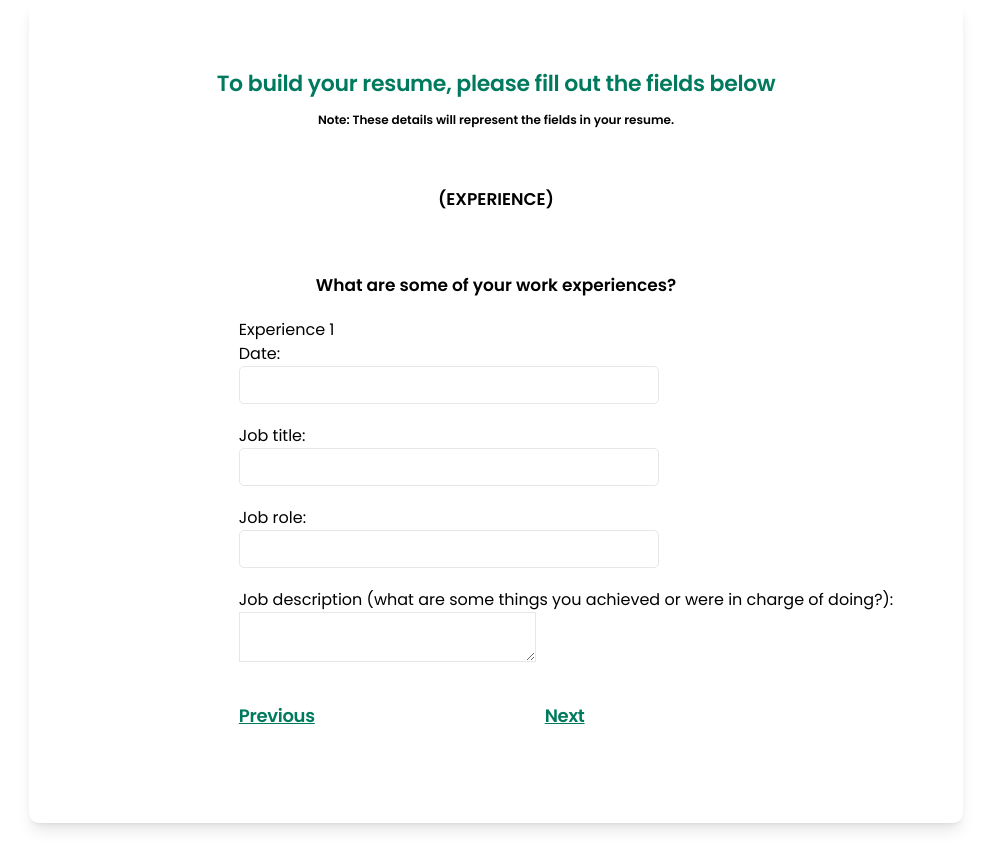
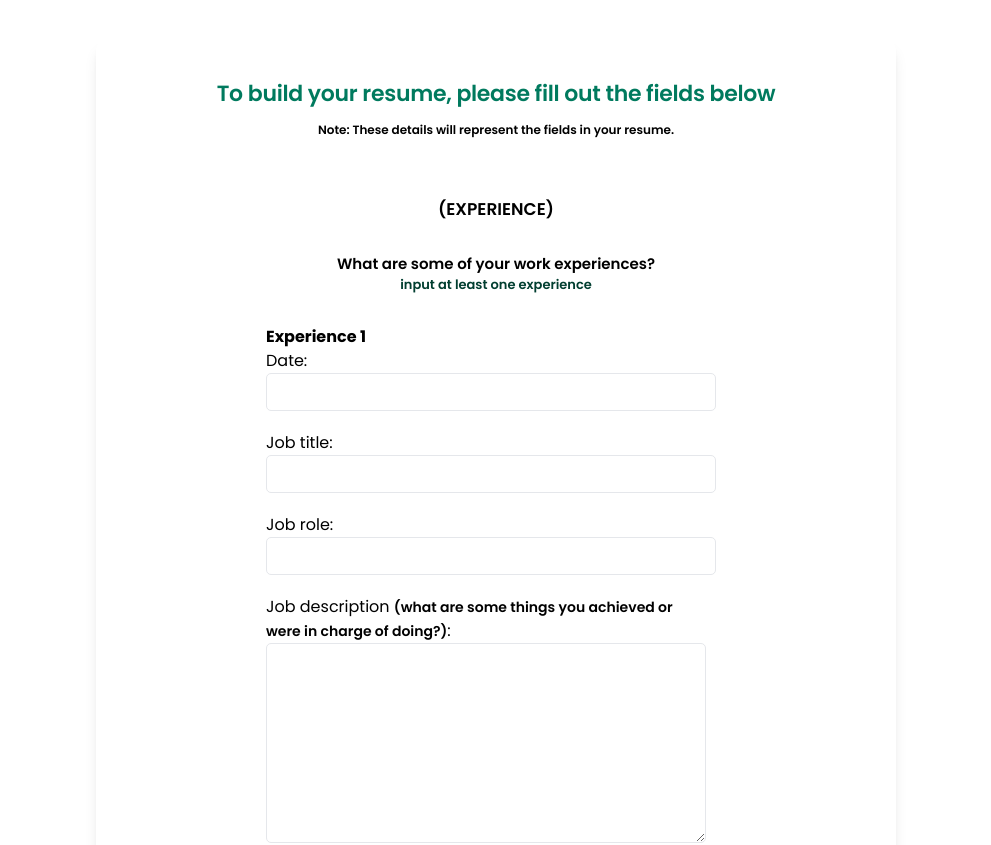
Before and after one commit to belemaaa/BuildMyResume, a React (Create React App) app: page /experience in a window 1280 px wide. Shown: the top 845 px of the page, without its empty margins (144-1135 px from the left). Built offline with nearby package versions, Linux system fonts and the light colour scheme; what @react-pdf/renderer would draw is missing.

Commit message:
experience

```diff
--- a/src/assets/css/styles.css
+++ b/src/assets/css/styles.css
@@ -179,6 +179,19 @@
     margin-top: 60px;
     margin-bottom: 20px;
 }
+.heading-p{
+    text-align: center;
+    font-weight: 600;
+    font-size: 15px;
+    margin-top: 30px;
+}
+.heading-p2{
+    text-align: center;
+    font-weight: 600;
+    font-size: 13px;
+    margin-bottom: 30px;
+    color: #013e30;
+}
 .details-box label{
     font-weight: 420;
     font-size: 14px;
@@ -238,18 +251,22 @@
 @media(min-width: 668px){
     .experienceform{
         align-self: center;
-        margin-left: 140px;
+        margin-left: 130px;
     }
+}
+.details-div-e{
+    margin-top: 60px;
 }
 @media(min-width: 432px){
     .details-div-e{
-        padding: 70px;
+        padding: 40px;
         border-radius: 10px;
         --tw-shadow: 0 10px 15px -3px rgb(0 0 0 / 0.1), 0 4px 6px -4px rgb(0 0 0 / 0.1);
         --tw-shadow-colored: 0 10px 15px -3px var(--tw-shadow-color), 0 4px 6px -4px var(--tw-shadow-color);
         box-shadow: var(--tw-ring-offset-shadow, 0 0 #0000), var(--tw-ring-shadow, 0 0 #0000), var(--tw-shadow);
         margin-bottom: 50px;
-        /* width: 1000px; */
+        width: 800px;
+        margin-top: 40px;
     }
 }
 .e-box input{
@@ -262,7 +279,7 @@
 }
 @media(min-width: 1024px){
     .e-box input{
-        width: 420px;
+        width: 450px;
         height: 38px;
         border-radius: 5px;
         margin-bottom: 20px;
@@ -270,3 +287,21 @@
         font-size: 13px;
     }
 }
+.e-textarea{
+    width: 350px;
+    height: 200px;
+    border-radius: 5px;
+    margin-bottom: 20px;
+    padding: 10px;
+    font-size: 13px;
+}
+@media(min-width: 1024px){
+    .e-textarea{
+        width: 440px;
+        height: 200px;
+        border-radius: 5px;
+        margin-bottom: 20px;
+        padding: 10px;
+        font-size: 13px;
+    }
+}
--- a/src/components/Experience.jsx
+++ b/src/components/Experience.jsx
@@ -6,17 +6,27 @@ const Experience = ({setExperience}) => {
         window.scrollTo(0,0)
     }, [])
 
-    const [experience1, setExperience1] = useState('')
-    const [experience2, setExperience2] = useState('')
-    const [experience3, setExperience3] = useState('')
+    const [e1Date, setE1Date] = useState('')
+    const [e1Title, setE1Title] = useState('')
+    const [e1Role, setE1Role] = useState('')
+    const [e1Description, setE1Description] = useState('')
+
+    const [e2Date, setE2Date] = useState('')
+    const [e2Title, setE2Title] = useState('')
+    const [e2Role, setE2Role] = useState('')
+    const [e2Description, setE2Description] = useState('')
+
+    const [e3Date, setE3Date] = useState('')
+    const [e3Title, setE3Title] = useState('')
+    const [e3Role, setE3Role] = useState('')
+    const [e3Description, setE3Description] = useState('')
+
     const navigate = useNavigate()
 
     const handleFormSubmit = (e) => {
         e.preventDefault();
         const formData = {
-            experience1,
-            experience2,
-            experience3
+
         };
         setExperience(formData)
         navigate('/education');
@@ -29,11 +39,12 @@ const Experience = ({setExperience}) => {
             <p className='p2'>Note: These details will represent the fields in your resume.</p>
 
             <p className='form-heading'>(EXPERIENCE)</p>
-            <p className='form-heading'>What are some of your work experiences?</p>
+            <p className='heading-p'>What are some of your work experiences?</p>
+            <p className='heading-p2'>input at least one experience</p>
 
             <form method='POST' onSubmit={handleFormSubmit} className='experienceform'>
                 <div className='e-box'>
-                    <label className='details-lbl'>Experience 1</label><br/>
+                    <label className='details-lbl font-bold'>Experience 1</label><br/>
                     <label>Date:</label><br/>
                     <input
                         className='border'
@@ -55,14 +66,16 @@ const Experience = ({setExperience}) => {
                         required
                     />
                     <br/>
-                    <label>Job description (what are some things you achieved or were in charge of doing?):</label><br/>
+                    <label>Job description <span className='text-sm font-semibold'>(what are some things you achieved or <br className='hidden md:flex'/>
+                    were in charge of doing?)</span>:</label><br/>
                     <textarea
-                        className='border'
+                        className='e-textarea border'
                         type='text'
                         required
                     />
                 </div>
 
+                <div className='ml-0 lg:ml-10'>
                     <Link to='/personal_data' className='previous-btn'>
                         Previous
                     </Link>
@@ -70,6 +83,8 @@ const Experience = ({setExperience}) => {
                     <button type='submit' className='next-btn'>
                         Next
                     </button>
+                </div>
+
             </form>
         </div>
     </div>
```
Lines whose indentation alone changed are shown as unchanged.
